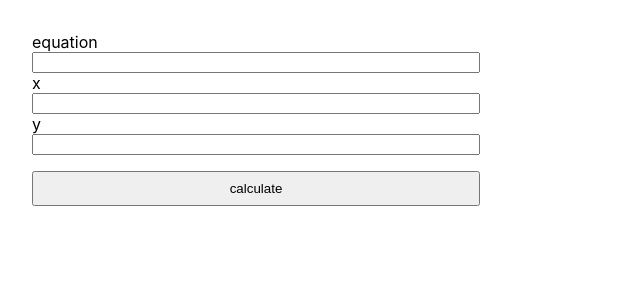
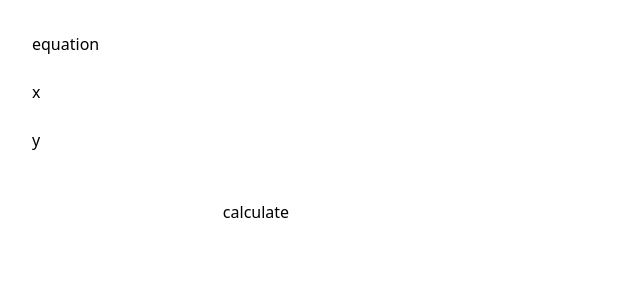
Before and after one commit to aligorgin/JS-yard, a Next.js app: page / in a window 1280 px wide. Shown: the top 300 px of the page, without its empty margins (0-640 px from the left). Built offline with nearby package versions, Linux system fonts and the light colour scheme.

Commit message:
changing dir and added tailwind

```diff
--- a/package.json
+++ b/package.json
@@ -15,8 +15,11 @@
   "devDependencies": {
     "@types/node": "16.11.6",
     "@types/react": "17.0.34",
+    "autoprefixer": "^10.4.0",
     "eslint": "7",
     "eslint-config-next": "12.0.3",
+    "postcss": "^8.3.11",
+    "tailwindcss": "^2.2.19",
     "typescript": "4.4.4"
   }
 }
--- /dev/null
+++ b/postcss.config.js
@@ -0,0 +1,6 @@
+module.exports = {
+  plugins: {
+    tailwindcss: {},
+    autoprefixer: {},
+  },
+}
--- a/src/pars.tsx
+++ b/src/algorithms/parse.tsx
@@ -1,6 +1,6 @@
 import React, {SetStateAction, useState} from "react";
 
-export default function Pars() {
+export default function Parse() {
 
     const [value, setValue] = useState('')
     const [x, setX] = useState("")
@@ -23,11 +23,11 @@ export default function Pars() {
             const equation: string = addingMultiplyToy.join('');
             const replaceX = equation.replaceAll('x', x);
             const replaceY = replaceX.replaceAll('y', y);
+            console.log(replaceY)
             setAnswer(eval(replaceY))
         }else {
             setAnswer('please fill inputs')
         }
-
     }
 
 
--- a/src/pages/index.tsx
+++ b/src/pages/index.tsx
@@ -1,6 +1,7 @@
 import type {NextPage} from 'next'
 import Head from 'next/head'
-import Pars from "../pars";
+import Parse from "../algorithms/parse";
+import App from "../ui/App";
 
 const Home: NextPage = () => {
     return (
@@ -10,7 +11,7 @@ const Home: NextPage = () => {
                 <meta name="description" content="Generated by create next app"/>
                 <link rel="icon" href="/favicon.ico"/>
             </Head>
-            <Pars/>
+            <App/>
         </div>
     )
 }
--- /dev/null
+++ b/src/ui/App.tsx
@@ -0,0 +1,9 @@
+import Parse from "../algorithms/parse";
+
+export default function App(){
+    return(
+        <div>
+            <Parse/>
+        </div>
+    )
+}
--- a/styles/globals.css
+++ b/styles/globals.css
@@ -1,10 +1,7 @@
-html,
-body {
-  padding: 0;
-  margin: 0;
-  font-family: -apple-system, BlinkMacSystemFont, Segoe UI, Roboto, Oxygen,
-    Ubuntu, Cantarell, Fira Sans, Droid Sans, Helvetica Neue, sans-serif;
-}
+@tailwind base;
+@tailwind components;
+@tailwind utilities;
+
 
 a {
   color: inherit;
--- /dev/null
+++ b/tailwind.config.js
@@ -0,0 +1,12 @@
+module.exports = {
+  mode:'jit',
+  purge: ['./src/**/*.{js,ts,jsx,tsx}'],
+  darkMode: false, // or 'media' or 'class'
+  theme: {
+    extend: {},
+  },
+  variants: {
+    extend: {},
+  },
+  plugins: [],
+}
```
Also changed, not shown: 2 other files (tests, documents, lock files or other folders).
